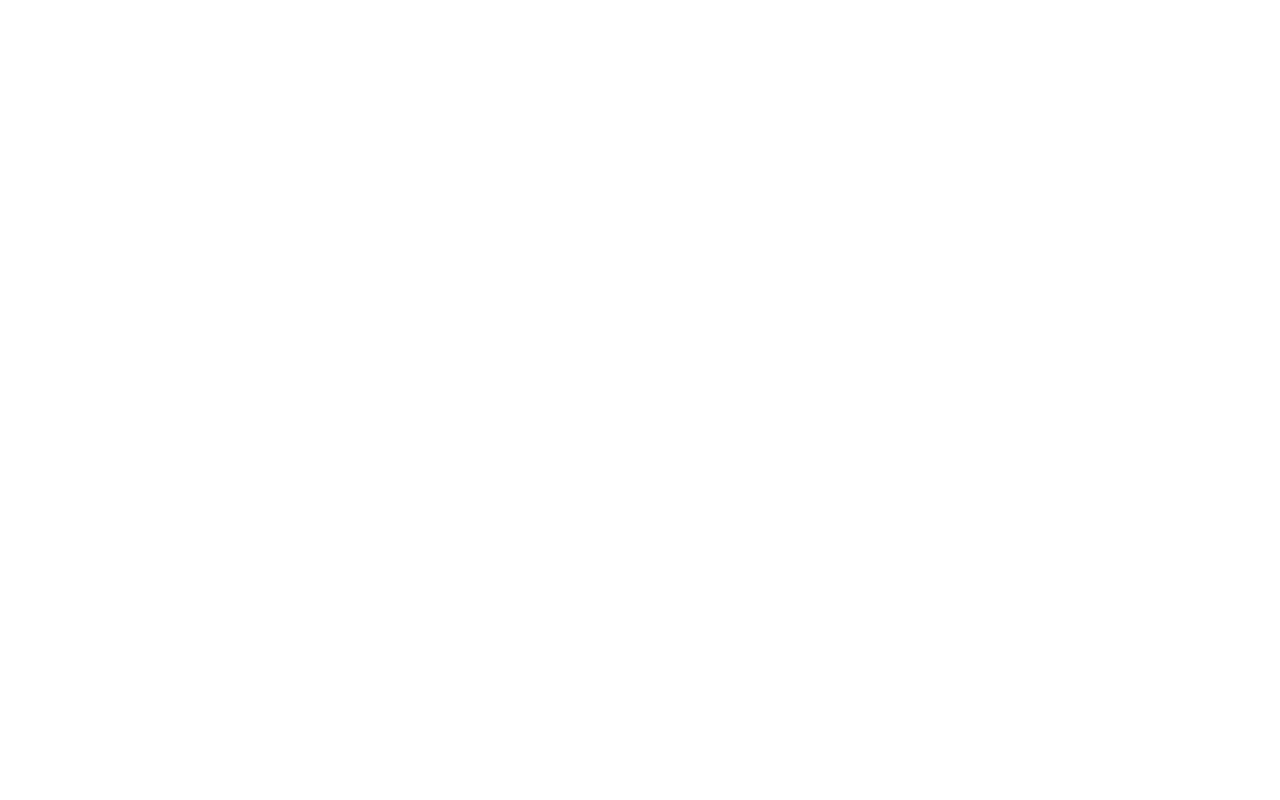
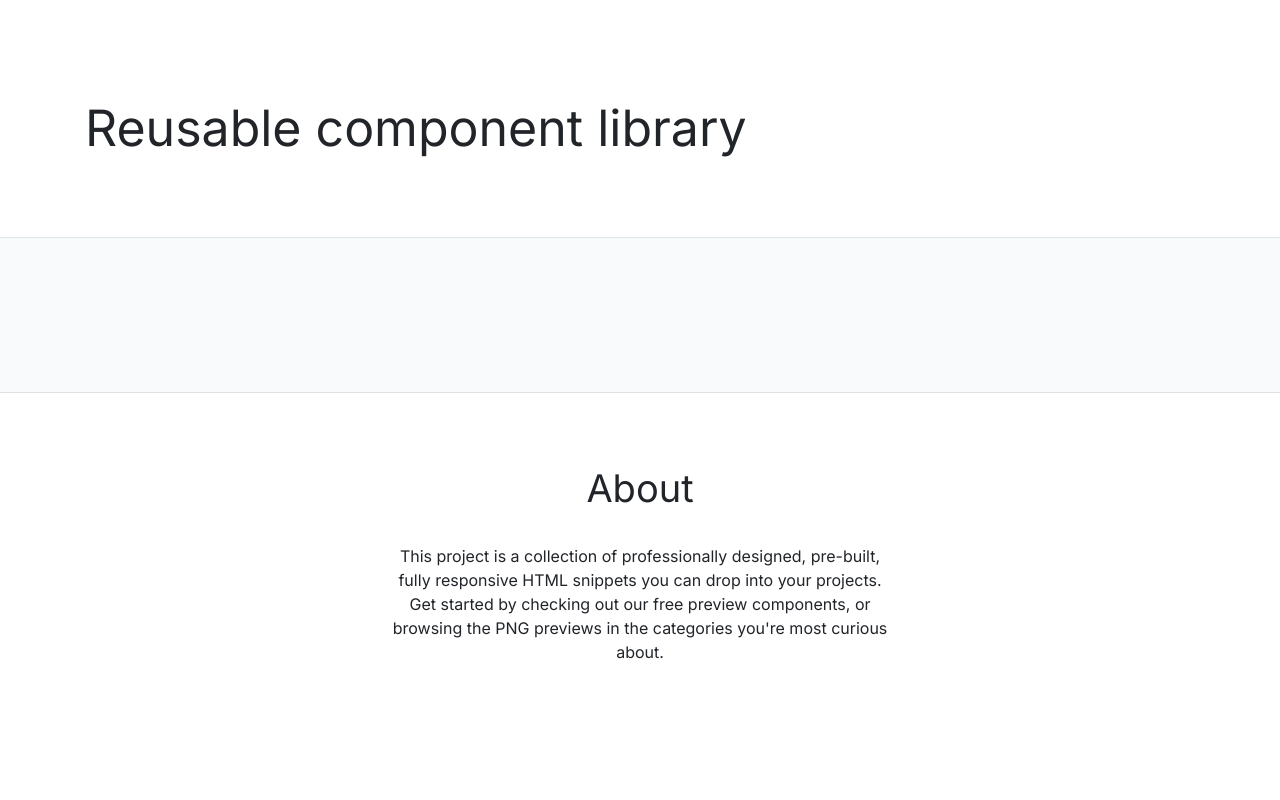
Before and after one commit to js-tasks-ru/htmlcss-20220120_kato-balakina, a website: page index.html in a window 1280 px wide. Drawn offline with Linux system fonts and the light colour scheme.

Commit message:
feat(03.03): add main page

```diff
--- a/assets/css/main.css
+++ b/assets/css/main.css
@@ -1,5 +1,10 @@
 @import '../fonts/fonts.css';
 @import '/assets/css/reset.css';
+@import '/components/page/page.css';
+@import '/components/header/header.css';
+@import '/components/footer/footer.css';
+@import '/components/container/container.css';
+@import '/components/divider/divider.css';
 
 :root {
     --white: #ffffff;
@@ -21,18 +26,23 @@
 
     --border-color: var(--grey-3);
     --text-color: var(--black);
+    --divider-color: var(--grey-2);
 
     --primary-dark: #2342C0; /* FIXME: color-mod */
     --secondary-dark: #5028C6; /* FIXME: color-mod */
 
     --border-color-dark: #212429;  /* FIXME: color-mod */
-
 }
 
 html, body {
     font-family: 'Roboto', sans-serif;
 }
 
+html, body {
+    height: 100%;
+    width: 100%;
+}
+
 .gallery {
     padding: 30px;
 }
--- /dev/null
+++ b/components/container/container.css
@@ -0,0 +1,4 @@
+.container {
+    max-width: 1110px;
+    margin: 0 auto;
+}
--- /dev/null
+++ b/components/divider/divider.css
@@ -0,0 +1,3 @@
+.divider {
+    border-top: 1px solid var(--divider-color);
+}
--- /dev/null
+++ b/components/footer/footer.css
@@ -0,0 +1,15 @@
+.footer {
+    padding: 71px 383px 136px;
+    background-color: var(--white);
+    font-family: Inter, sans-serif;
+    color: var(--text-color);
+    line-height: 24px;
+    text-align: center;
+}
+
+.footer__title {
+    margin-bottom: 32px;
+    font-weight: 500;
+    font-size: 38px;
+    line-height: 48px;
+}
--- /dev/null
+++ b/components/header/header.css
@@ -0,0 +1,12 @@
+.header {
+    padding: 96px 0 77px;
+    background-color: var(--white);
+    font-family: Inter, sans-serif;
+    color: var(--text-color);
+}
+
+.header__title {
+    font-weight: 500;
+    font-size: 50px;
+    line-height: 64px;
+}
--- /dev/null
+++ b/components/page/page.css
@@ -0,0 +1,9 @@
+.page {
+    display: flex;
+    flex-direction: column;
+}
+
+.page__content {
+    flex: 1;
+    background-color: #F9FAFC;
+}
--- a/index.html
+++ b/index.html
@@ -2,9 +2,33 @@
 <!-- Главная страница -->
 <html lang="ru">
     <head>
+        <meta charset="UTF-8">
         <link rel="stylesheet" href="./assets/css/main.css">
+        <title>Главная страница</title>
     </head>
-    <body>
-
+    <body class="page">
+        <header class="header">
+            <div class="container">
+                <h1 class="header__title">
+                    Reusable component library
+                </h1>
+            </div>
+        </header>
+        <div class="divider"></div>
+        <main class="page__content">
+            <div class="container">
+            </div>
+        </main>
+        <div class="divider"></div>
+        <footer class="footer">
+            <div class="container">
+                <h2 class="footer__title">
+                    About
+                </h2>
+                <p>
+                    This project is a collection of professionally designed, pre-built, fully responsive HTML snippets you can drop into your projects. Get started by checking out our free preview components, or browsing the PNG previews in the categories you're most curious about.
+                </p>
+            </div>
+        </footer>
     </body>
 </html>
```
